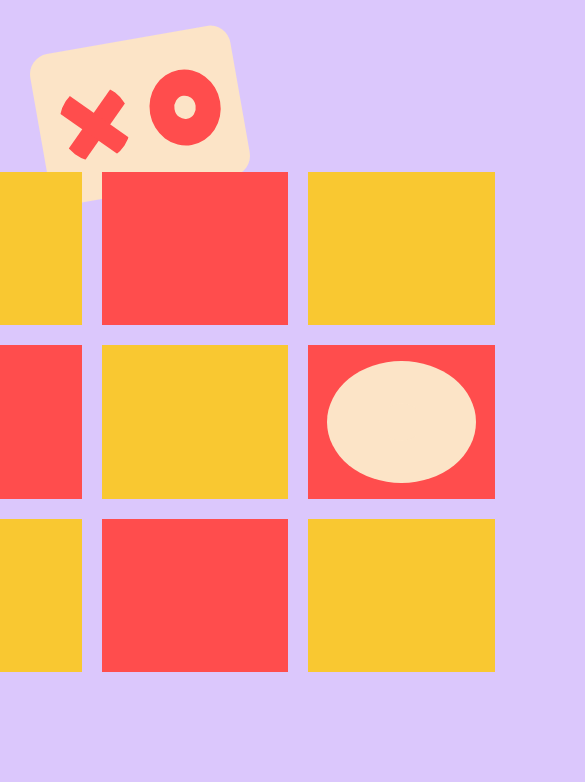
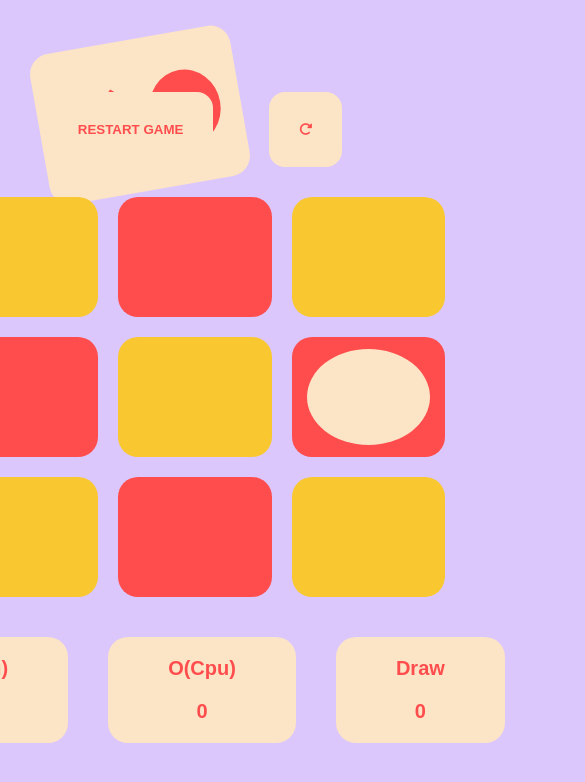
Before and after one commit to raulx/TicTocToe, a website: page public/index.html in a window 390 px wide. Both pictures are taken after a click on the button "Start". Shown: the top 782 px of the page, 585 px wide, since content can reach past the window. Drawn offline with Linux system fonts and the light colour scheme.

Commit message:
fixed bugs

```diff
--- a/public/index.html
+++ b/public/index.html
@@ -7,11 +7,16 @@
       href="https://fonts.googleapis.com/css2?family=Barlow+Semi+Condensed:wght@600;700&family=Lato:wght@300;400;700;900&family=Open+Sans:ital,wght@0,400;0,500;0,600;0,700;0,800;1,600&family=Roboto:wght@400;700;900&display=swap"
       rel="stylesheet"
     />
+    <script
+      src="https://kit.fontawesome.com/784d230210.js"
+      crossorigin="anonymous"
+    ></script>
+
     <link rel="stylesheet" href="index.css" />
     <title>TicTacToe</title>
   </head>
   <body>
-    <div class="logo">
+    <div id="logo" class="logo">
       <div class="cross-static_red cross-static_red__logo"></div>
       <div class="circle-static_red circle-static_red__logo"></div>
     </div>
@@ -41,7 +46,7 @@
           id="cross-box"
           class="game__loader__box--side-choice game__loader__box--side-choice-1 flex-center margin-bottom-small padding-small"
         >
-          <div id="dynamic-cross" class="cross-dynamic extra-large">
+          <div id="dynamic-cross" class="cross-dynamic">
             <span></span>
           </div>
         </div>
@@ -49,10 +54,7 @@
           id="circle-box"
           class="game__loader__box--side-choice game__loader__box--side-choice-2 flex-center padding-small"
         >
-          <div
-            id="dynamic-circle"
-            class="circle-dynamic circle_select extra-large"
-          >
+          <div id="dynamic-circle" class="circle-dynamic circle_select">
             <span></span>
           </div>
         </div>
@@ -62,6 +64,24 @@
     <!-- game board -->
     <!-- This game board will be hidden when game is loaded for the first time -->
     <!-- This game board appears when user starts the game.-->
+    <div class="game-container">
+      <div id="game-toggle" class="game_state_toggle">
+        <button
+          id="restart"
+          class="game_state_toggle__btn game_state_toggle__btn__restart"
+        >
+          restart Game
+        </button>
+        <button
+          id="refresh"
+          class="game_state_toggle__btn game_state_toggle__btn__refresh"
+        >
+          <i
+            class="fa-solid fa-rotate-right game_state_toggle_refresh_icon"
+          ></i>
+        </button>
+      </div>
+
       <div id="game-board" class="game-board">
         <div class="game-board__grid">
           <div class="game-board__grid__child game-board__grid__child-0"></div>
@@ -74,12 +94,21 @@
           <div class="game-board__grid__child game-board__grid__child-7"></div>
           <div class="game-board__grid__child game-board__grid__child-8"></div>
         </div>
-      <button id="restart">restart</button>
       </div>
-    <div class="score">
-      <div class="score score__win"></div>
-      <div class="score score__draw"></div>
-      <div class="score score__lost"></div>
+      <div id="score" class="score">
+        <div class="score__box score__box__win">
+          <div id="player_score_box_text">X(You)</div>
+          <div id="player_score_box_score">0</div>
+        </div>
+        <div class="score__box score__box__lost">
+          <div id="cpu_score_box_text">O(Cpu)</div>
+          <div id="cpu_score_box_score">0</div>
+        </div>
+        <div class="score__box score__box__draw">
+          <div>Draw</div>
+          <div id="draw">0</div>
+        </div>
+      </div>
     </div>
     <script src="index.js"></script>
   </body>
--- a/public/index.js
+++ b/public/index.js
@@ -3,19 +3,38 @@ const crossBox = document.getElementById('cross-box');
 const circleBox = document.getElementById('circle-box');
 const dynamicCircle = document.getElementById('dynamic-circle');
 const dynamicCross = document.getElementById('dynamic-cross');
+
+
+
+// variable  that toggles the ui.
+
 const gameLoader = document.getElementById('game-loader');
 const startBtn = document.getElementById('start-btn');
 const gameBoard = document.getElementById('game-board');
 const restartBtn = document.getElementById('restart');
+const gameBoardGrid = document.querySelectorAll('.game-board__grid__child');
+const refreshBtn = document.getElementById('refresh');
+const logo = document.getElementById('logo');
+const gameToggle = document.getElementById('game-toggle');
+const score = document.getElementById('score');
 
-const gameBoardGrid = document.querySelectorAll('.game-board__grid__child');
+
+// variables to display score.
+const playerScoreText = document.getElementById('player_score_box_text');
+const playerScoreValue = document.getElementById('player_score_box_score');
+const cpuScoreText = document.getElementById('cpu_score_box_text');
+const cpuScoreValue = document.getElementById('cpu_score_box_score');
+const draw = document.getElementById('draw');
+
+
 
 const winnerSequence = [[0,1,2],[3,4,5],[6,7,8],[0,3,6],[1,4,7],[2,5,8],[0,4,8],[2,4,6]];
-
-
 let playerChoice = 'x';
 let totalMoves = 0;
+let playerScore = 0;
+let cpuScore = 0;
 let foundWinner = false;
+let winner;
 
 
 function crossWon(){
@@ -56,7 +75,6 @@ function checkDraw(){
 
 function naughtWon(){
     let winnerFound = false;
-
     for(let i=0;i<winnerSequence.length;i++){
         let requiredWinningSequence = 0;
 
@@ -156,23 +174,30 @@ function playerMove(){
 function gameStart(){
     gameLoader.style.visibility = 'hidden';
     gameBoard.style.visibility = 'visible';
+    logo.style.visibility = 'visible';
+    gameToggle.style.visibility = 'visible';
+    score.style.visibility = 'visible';
     computerMove()
     playerMove()
 }
 
 function gameReset(){
-    gameLoader.style.visibility = 'visible';
-    gameBoard.style.visibility= 'hidden';
-    const lastChild = document.querySelector('.winner');
-    if(lastChild !== null){
-        gameBoard.removeChild(lastChild)
-    }
-    gameBoardGrid.forEach((box)=>{
-        box.removeEventListener('click',handleClick);
-        box.innerHTML = '';
-    })
-    totalMoves = 0;
-    foundWinner = false;
+    // gameLoader.style.visibility = 'visible';
+    // gameBoard.style.visibility= 'hidden';
+    // logo.style.visibility = 'hidden';
+    // gameToggle.style.visibility = 'hidden';
+    // score.style.visibility = 'hidden';
+    // const lastChild = document.querySelector('.winner');
+    // if(lastChild !== null){
+    //     gameBoard.removeChild(lastChild)
+    // }
+    // gameBoardGrid.forEach((box)=>{
+    //     box.removeEventListener('click',handleClick);
+    //     box.innerHTML = '';
+    // })
+    // totalMoves = 0;
+    // foundWinner = false;
+    window.location.reload()
 }
 
 function userChoice(event){
@@ -203,7 +228,20 @@ function userChoice(event){
     }
 }
 
-
+function refresh(){
+    const lastChild = document.querySelector('.winner');
+    if(lastChild !== null){
+        gameBoard.removeChild(lastChild)
+    }
+    gameBoardGrid.forEach((box)=>{
+        box.removeEventListener('click',handleClick);
+        box.innerHTML = '';
+    })
+    totalMoves = 0;
+    foundWinner = false;
+    gameStart()
+}
+refreshBtn.addEventListener('click',refresh)
 restartBtn.addEventListener('click',gameReset);
 startBtn.addEventListener('click',gameStart)
 crossBox.addEventListener('click',userChoice);
--- a/public/sass/base/_utilities.scss
+++ b/public/sass/base/_utilities.scss
@@ -29,6 +29,8 @@
     top: 0;
     left: 0;
     font-size: 5rem;
+    color: $color-primary-2;
     background-color: black;
-    opacity: .5;
+    opacity: .6;
+    text-transform: uppercase;
 }
--- a/public/sass/components/_circle.scss
+++ b/public/sass/components/_circle.scss
@@ -4,8 +4,8 @@
 }
 
 .circle-static{
-    height:22rem;
-    width:22rem;
+    height:14rem;
+    width:14rem;
     background-color: $color-tertiary;
     border-radius:50%;
     position: relative;
@@ -22,8 +22,8 @@
     }
   }
   .circle-static_red{
-    height:22rem;
-    width:22rem;
+    height:14rem;
+    width:14rem;
     background-color: $color-secondary;
     border-radius:50%;
     position: relative;
@@ -44,8 +44,8 @@
     }
   }
   .circle-dynamic{
-    height:22rem;
-    width:22rem;
+    height:14rem;
+    width:14rem;
     background-color: var(--dynamic-circle-background-color);
     border-radius:50%;
     position: relative;
@@ -81,6 +81,6 @@
       height: 30%;
       width: 30%;
       border-radius: 50%;
-      background-color:$color-main;
+      background-color:transparent;
     }
   }
--- a/public/sass/components/_cross.scss
+++ b/public/sass/components/_cross.scss
@@ -2,8 +2,8 @@
     --dynamic-cross:#FF4D4D;
 }
 .cross-static{
-    height:22rem;
-    width:22rem;
+    height:14rem;
+    width:14rem;
     overflow:hidden;
     background-color:transparent;
     border-radius:50%;
@@ -32,8 +32,8 @@
   }
 
   .cross-static_red{
-    height:22rem;
-    width:22rem;
+    height:14rem;
+    width:14rem;
     overflow:hidden;
     background-color:transparent;
     border-radius:50%;
@@ -65,8 +65,8 @@
     }
   }
   .cross-dynamic{
-    height:22rem;
-    width:22rem;
+    height:16rem;
+    width:16rem;
     overflow:hidden;
     background-color:transparent;
     border-radius:50%;
--- a/public/sass/components/_gameBoard.scss
+++ b/public/sass/components/_gameBoard.scss
@@ -1,12 +1,26 @@
+.game-container{
+    position: relative;
+    max-width: 110rem;
+    height: 100vh;
+    margin: 0 auto;
+    background-color:transparent;
+    display: flex;
+    justify-content: center;
+    align-items: center;
+    flex-direction: column;
+    gap: 2rem;
+    visibility: hidden;
+}
+
 .game-board{
-    width: 60rem;
-    height: 50rem;
-    position: absolute;
+    width: 50rem;
+    height: 40rem;
     background-color:transparent;
-    top: 50%;
-    left: 50%;
-    transform: translate(-50%,-50%);
     visibility: hidden;
+    border-radius: 2rem;
+    overflow: hidden;
+    position: relative;
+
 
     &__grid{
         display: grid;
@@ -16,6 +30,7 @@
         grid-template-rows: repeat(3,1fr);
         gap: 2rem;
         background-color: transparent;
+        border-radius: 2rem;
 
 
         &__child{
@@ -24,6 +39,7 @@
             justify-content: center;
             align-items: center;
             cursor: pointer;
+            border-radius: 2rem;
             &-1,
             &-3,
             &-5,
--- a/public/sass/components/_gameLoader.scss
+++ b/public/sass/components/_gameLoader.scss
@@ -10,11 +10,12 @@
     grid-template-columns: repeat(2,1fr);
     grid-template-rows: repeat(1,1fr);
     gap: 3rem;
+    z-index: 0;
+    // overflow: hidden;
 
 
     &__box{
-        height: 100%;
-        width: 100%;
+
         border-radius: 2rem;
         background-color: $color-secondary;
         box-shadow: rgba(0, 0, 0, 0.35) 0px 5px 15px;
--- /dev/null
+++ b/public/sass/components/_gameState.scss
@@ -0,0 +1,29 @@
+.game_state_toggle{
+    display: flex;
+    justify-content:space-around;
+    align-items: center;
+    gap: 4rem;
+    padding: 1rem 4rem;
+    width: 100%;
+    visibility: hidden;
+
+    &__btn{
+        padding: 3rem;
+        text-transform: uppercase;
+        background-color: $color-primary-2;
+        border: none;
+        gap: 2rem;
+        border-radius: 1.6rem;
+        color: $color-secondary;
+        font-weight: 900;
+        cursor: pointer;
+        transition-property: color,background-color;
+        transition-duration: .2s;
+        transition-timing-function: linear;
+        &:hover{
+            background-color: $color-tertiary-hover;
+            color:$color-primary-2;
+        }
+    }
+
+}
--- a/public/sass/components/_logo.scss
+++ b/public/sass/components/_logo.scss
@@ -12,4 +12,6 @@
     padding: 0 2rem;
     border-radius: 2rem;
     transform: skew(10deg,-10deg);
+    cursor: pointer;
+    visibility: hidden;
 }
--- /dev/null
+++ b/public/sass/components/_score.scss
@@ -0,0 +1,28 @@
+.score{
+    display: flex;
+    justify-content:center;
+    align-items: center;
+    gap: 4rem;
+    padding: 2rem;
+    font-size: 2rem;
+    width: 100%;
+    z-index: -1;
+    visibility: hidden;
+
+
+
+    &__box{
+        padding: 2rem 6rem;
+        background-color: $color-primary-2;
+        border-radius: 2rem;
+        color: $color-secondary;
+        display: flex;
+        justify-content: center;
+        align-items: center;
+        flex-direction: column;
+        gap: 2rem;
+        font-weight: 900;
+
+    }
+
+}
--- a/public/sass/main.scss
+++ b/public/sass/main.scss
@@ -6,7 +6,8 @@
 @import './base/animations';
 @import './components/gameBoard';
 @import './components/_logo.scss';
-
+@import './components/_score.scss';
+@import './components/_gameState.scss';
 
 
 *,
```
Also changed, not shown: public/index.css, 1 other file. Lines whose indentation alone changed are shown as unchanged.
